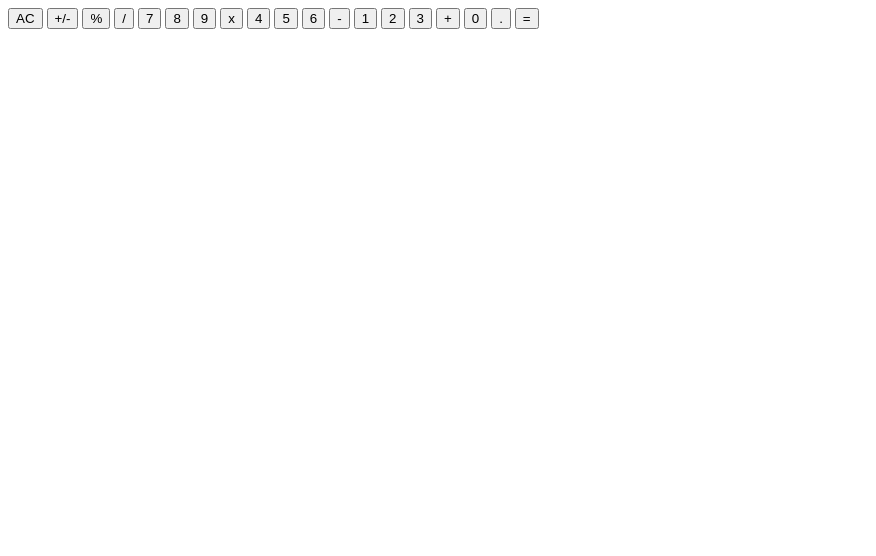
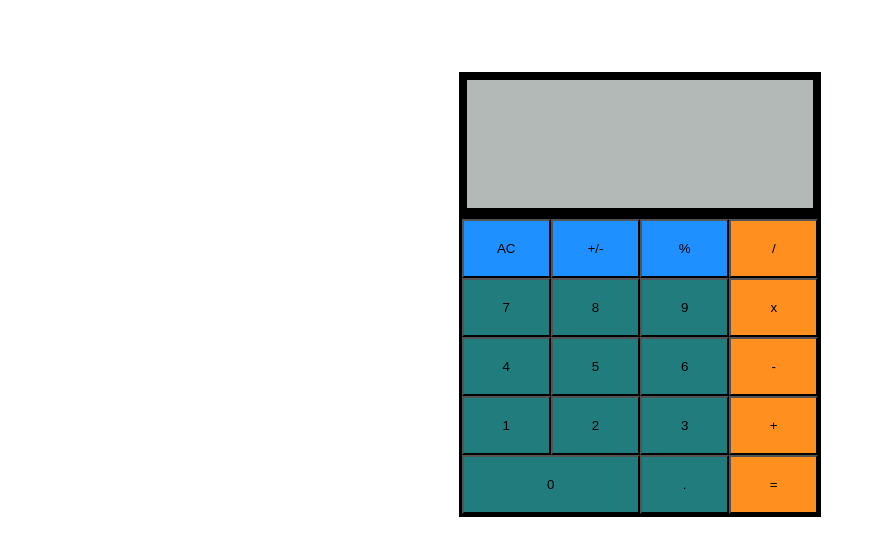
Before and after one commit to devRaphael13/calculator, a plain HTML site: page index.html in a window 1280 px wide. Shown: the whole page, without its empty margins (0-876 px from the left). Drawn offline with Linux system fonts and the light colour scheme.

Commit message:
Add basic styles

```diff
--- a/index.html
+++ b/index.html
@@ -3,31 +3,32 @@
 <head>
     <meta charset="UTF-8">
     <meta name="viewport" content="width=device-width, initial-scale=1.0">
+    <link rel="stylesheet" href="styles.css">
     <title>Calculator</title>
 </head>
 <body>
-    <main>
-        <div class="screen"></div>
-        <div class="keypad">
-            <button>AC</button>
-            <button>+/-</button>
-            <button>%</button>
-            <button>/</button>
-            <button>7</button>
-            <button>8</button>
-            <button>9</button>
-            <button>x</button>
-            <button>4</button>
-            <button>5</button>
-            <button>6</button>
-            <button>-</button>
-            <button>1</button>
-            <button>2</button>
-            <button>3</button>
-            <button>+</button>
-            <button>0</button>
-            <button>.</button>
-            <button>=</button>
+    <main class="calculator">
+        <div class="calculator__screen"></div>
+        <div class="calculator__keypad">
+            <button class="calculator__key calculator__key--mod">AC</button>
+            <button class="calculator__key calculator__key--mod">+/-</button>
+            <button class="calculator__key calculator__key--mod">%</button>
+            <button class="calculator__key calculator__key--operator">/</button>
+            <button class="calculator__key calculator__key--nums">7</button>
+            <button class="calculator__key calculator__key--nums">8</button>
+            <button class="calculator__key calculator__key--nums">9</button>
+            <button class="calculator__key calculator__key--operator">x</button>
+            <button class="calculator__key calculator__key--nums">4</button>
+            <button class="calculator__key calculator__key--nums">5</button>
+            <button class="calculator__key calculator__key--nums">6</button>
+            <button class="calculator__key calculator__key--operator">-</button>
+            <button class="calculator__key calculator__key--nums">1</button>
+            <button class="calculator__key calculator__key--nums">2</button>
+            <button class="calculator__key calculator__key--nums">3</button>
+            <button class="calculator__key calculator__key--operator">+</button>
+            <button class="calculator__key calculator__key--nums zero-key">0</button>
+            <button class="calculator__key calculator__key--nums">.</button>
+            <button class="calculator__key calculator__key--operator">=</button>
         </div>
     </main>
 </body>
--- a/styles.css
+++ b/styles.css
@@ -0,0 +1,59 @@
+/*  Modifier */
+/*  Operators */
+/*  Numbers */
+
+:root {
+    margin: 0;
+    padding: 0;
+    --screen-color: #B2B9B7;
+    --modifier-color: #1E90FF;
+    --operator-color: #FF8F1F;
+    --number-color: #217C7E;
+}
+
+body {
+    display: flex;
+    justify-content: center;
+    align-items: center;
+    font-family: 'Courier New', Courier, monospace;
+}
+
+.calculator {
+    background-color: black;
+    width: max-content;
+    margin-top: 4em;
+}
+
+.calculator__screen {
+    background-color: var(--screen-color);
+    padding: 4em;
+    border: 0.5em solid black;
+}
+
+.calculator__keypad {
+    border: 0.2em solid black;
+    display: grid;
+    grid-template-columns: 1fr 1fr 1fr 1fr;
+    font-weight: bold;
+}
+
+.calculator__key {
+    padding: 1.5em 2.5em;
+    border-color: black;
+}
+
+.zero-key {
+    grid-column:1/3;
+}
+
+.calculator__key--operator {
+    background: var(--operator-color);
+}
+
+.calculator__key--nums {
+    background: var(--number-color);
+}
+
+.calculator__key--mod {
+    background: var(--modifier-color);
+}
```
